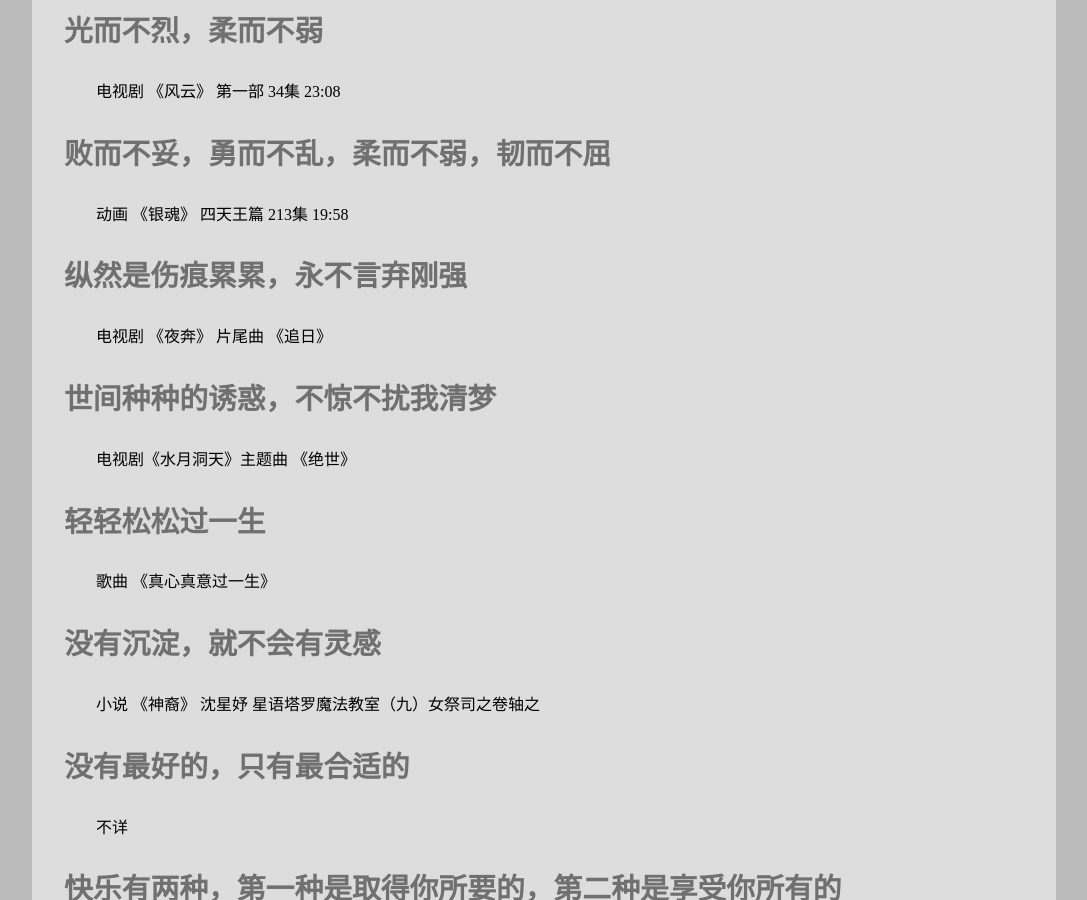
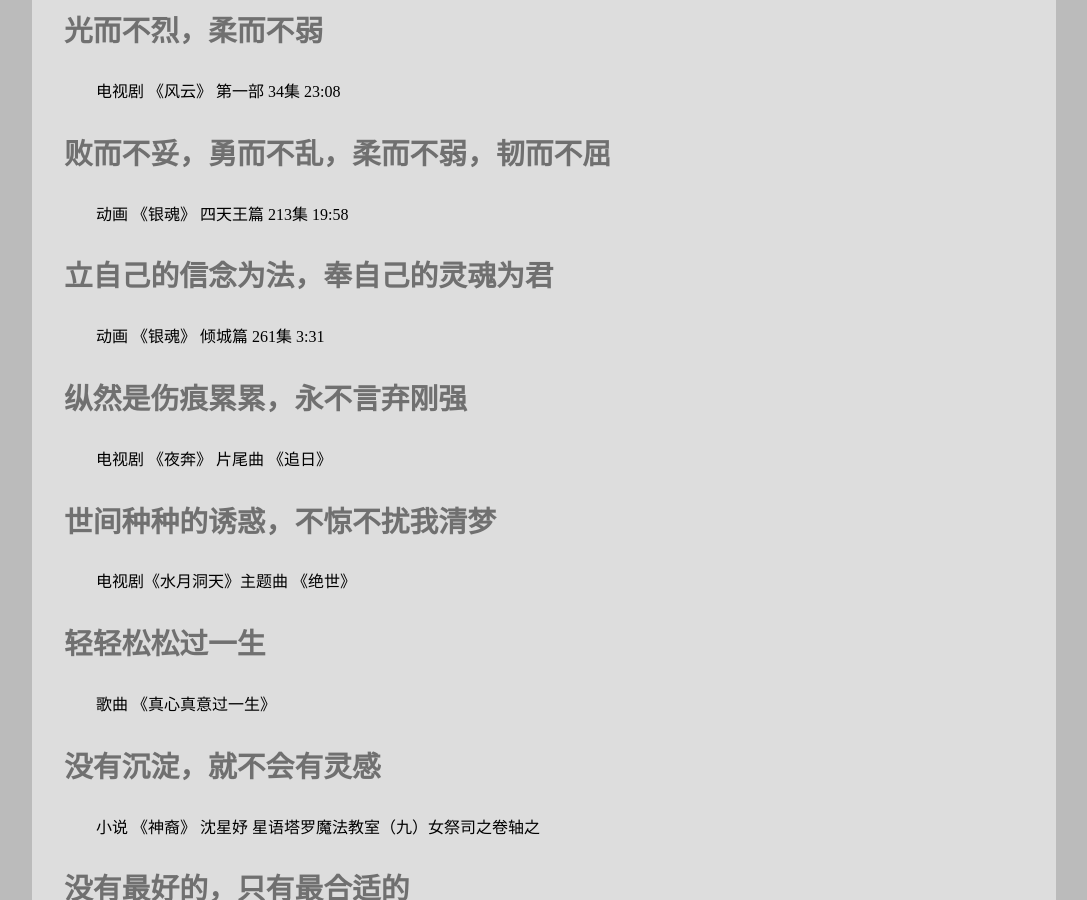
Before and after one commit to leiqin/leiqin.github.io, a Jekyll site: the page built from revelation.markdown, in a window 1280 px wide and 900 px high, scrolled down 1125 px. Shown: the whole window, without its empty margins (96-1183 px from the left). Built offline with Jekyll 4.4.1, drawn with Linux system fonts in a browser that asks for light colours; comment, search, counter and statistics services are not loaded.

Commit message:
添加语录

```diff
--- a/revelation.markdown
+++ b/revelation.markdown
@@ -34,6 +34,9 @@ title: 克雷圣经
 
 ### 败而不妥，勇而不乱，柔而不弱，韧而不屈
 动画 《银魂》 四天王篇 213集 19:58
+
+### 立自己的信念为法，奉自己的灵魂为君
+动画 《银魂》 倾城篇 261集 3:31
 
 ### 纵然是伤痕累累，永不言弃刚强
 电视剧 《夜奔》 片尾曲 《追日》
```
